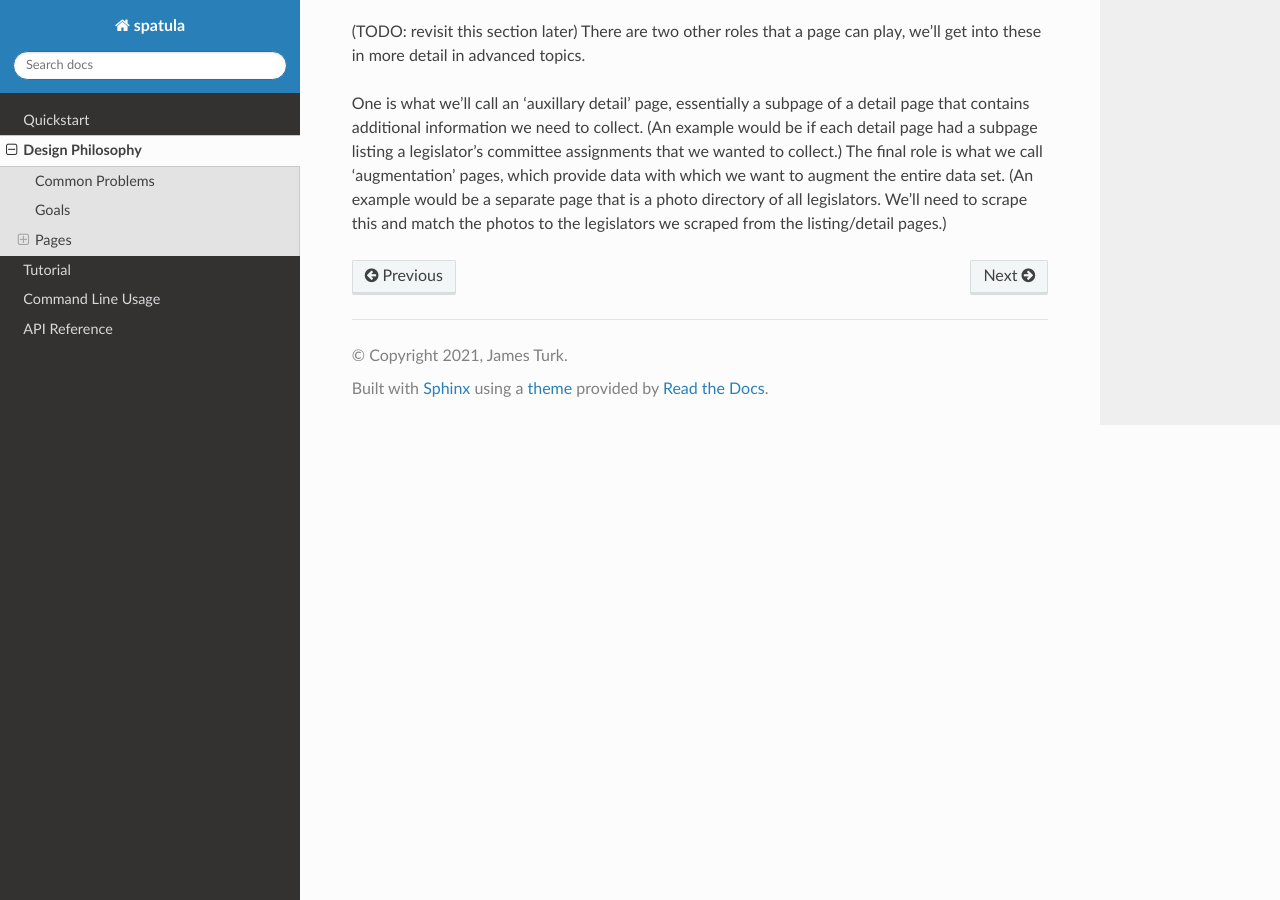
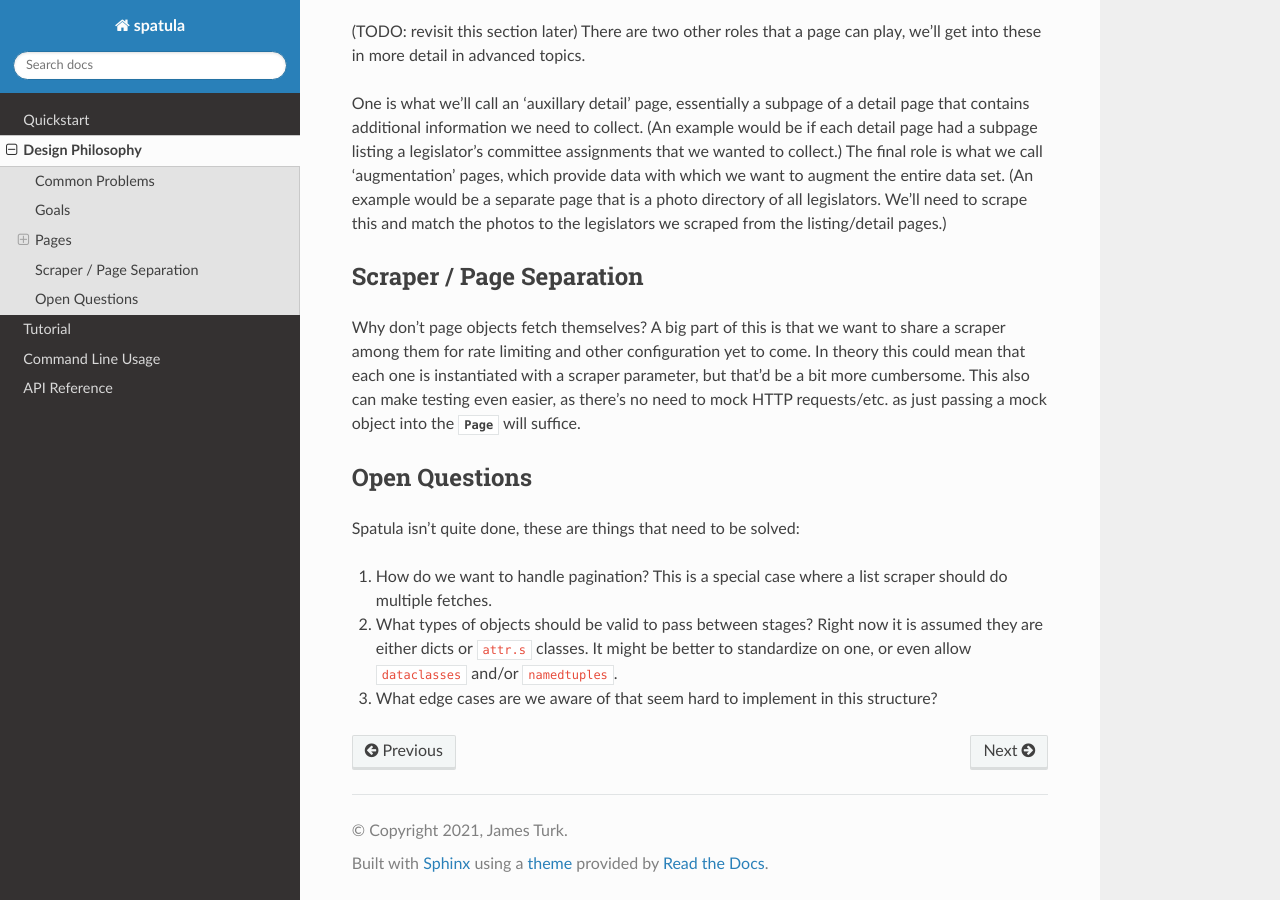
Before and after one commit to jamesturk/spatula, a Sphinx documentation site: the page built from docs/philosophy.rst, in a window 1280 px wide and 900 px high, scrolled down 1698 px. Built offline with Sphinx 7.4.7 and the Read the Docs theme 2.0.0, drawn with Linux system fonts in a browser that asks for light colours.

```diff
--- a/docs/index.rst
+++ b/docs/index.rst
@@ -2,14 +2,16 @@
 spatula
 =======
 
+**spatula** is a lightweight scraping framework, designed to encourage best practices and ease development and testing of scrapers.
 
-**spatula** is a lightweight scraping framework, designed to encourage best practices and ease development and testing of scrapers.
+Source:
+   https://github.com/jamesturk/spatula
 
 User Guide
 ==========
 
 .. toctree::
-   :maxdepth: 3
+   :maxdepth: 2
 
    quickstart
    philosophy
--- a/docs/philosophy.rst
+++ b/docs/philosophy.rst
@@ -56,3 +56,20 @@ There are two other roles that a page can play, we'll get into these in more det
 
 One is what we'll call an 'auxillary detail' page, essentially a subpage of a detail page that contains additional information we need to collect. (An example would be if each detail page had a subpage listing a legislator's committee assignments that we wanted to collect.)
 The final role is what we call 'augmentation' pages, which provide data with which we want to augment the entire data set.  (An example would be a separate page that is a photo directory of all legislators.  We'll need to scrape this and match the photos to the legislators we scraped from the listing/detail pages.)
+
+Scraper / Page Separation
+-------------------------
+
+Why don't page objects fetch themselves?  A big part of this is that we want to share a scraper among them for rate limiting and other configuration yet to come.  In theory this could mean that each one is instantiated with a scraper parameter, but that'd be a bit more cumbersome.  This also can make testing even easier, as there's no need to mock HTTP requests/etc. as just passing a mock object into the :py:class:`Page` will suffice.
+
+
+Open Questions
+--------------
+
+Spatula isn't quite done, these are things that need to be solved:
+
+1. How do we want to handle pagination?  This is a special case where a list scraper should do multiple fetches.
+
+2. What types of objects should be valid to pass between stages?  Right now it is assumed they are either dicts or ``attr.s`` classes.  It might be better to standardize on one, or even allow ``dataclasses`` and/or ``namedtuples``.
+
+3. What edge cases are we aware of that seem hard to implement in this structure?
```
Also changed, not shown: README.md (+2 -72 lines).
